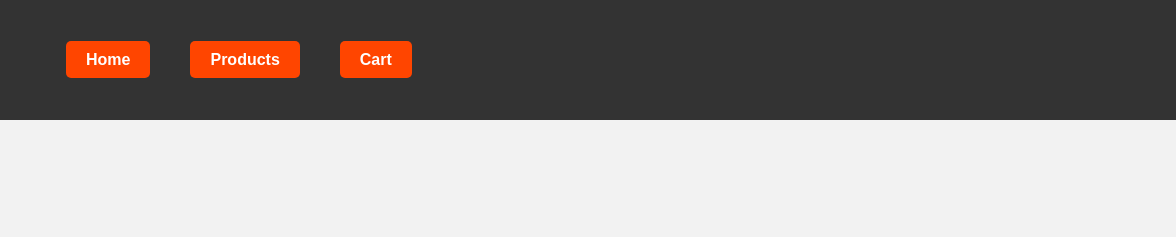
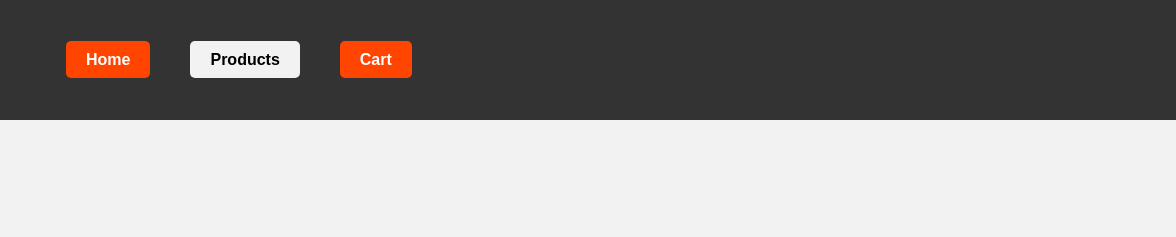
Before and after one commit to woosub1029/Midterm-3130-f23, a plain HTML site: page index.html in a window 1280 px wide. Shown: the top 237 px of the page, 104-1280 px from the left. Drawn offline with Linux system fonts and the light colour scheme.

Commit message:
Update styles.css

```diff
--- a/styles.css
+++ b/styles.css
@@ -202,6 +202,10 @@ a {
     flex: 1; /* 텍스트 정보 영역을 확장합니다 */
     padding: 20px; /* 내부 간격 설정 */
 }
+li:nth-child(2) > a[href$="product.html"] {
+    color: #000000; /* 텍스트 색상을 검은색으로 변경 */
+    background-color: #f2f2f2; /* 밝은 회색 배경 색상 */
+}
 
 .add-to-cart-button {
     display: block;
```
